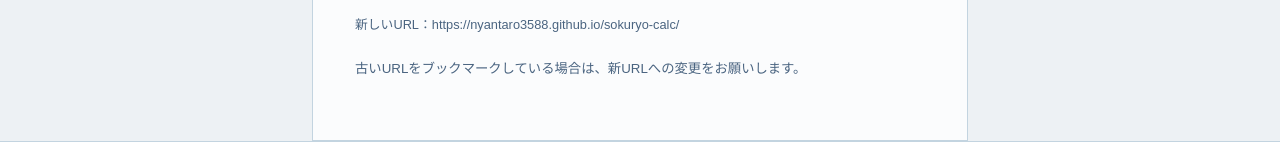
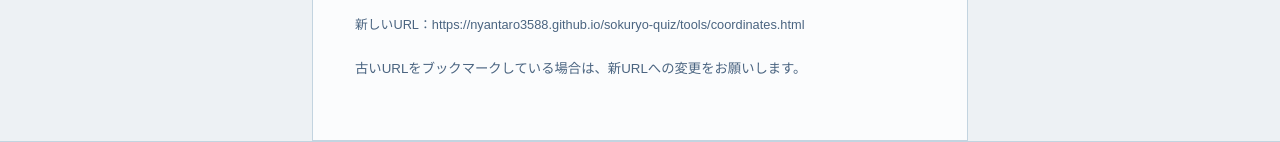
Before and after one commit to nyantaro3588/sokuryo, a plain HTML site: page t2.html in a window 1280 px wide. Shown: the part 507-649 px from the top of the page. Drawn offline with Linux system fonts and the light colour scheme.

Commit message:
Redirect legacy calculator pointer directly to integrated location

```diff
--- a/t2.html
+++ b/t2.html
@@ -8,7 +8,7 @@
 <meta name="robots" content="noindex,follow">
 <meta property="og:title" content="座標法・方向角の計算ツールは移転しました｜測点ノート">
 <meta property="og:description" content="座標法・方向角の計算ツールは新しいサイトで公開しています。">
-<link rel="canonical" href="https://nyantaro3588.github.io/sokuryo-calc/">
+<link rel="canonical" href="https://nyantaro3588.github.io/sokuryo-quiz/tools/coordinates.html">
 <style>
 :root{--ink:#16324a;--sub:#4a6480;--paper:#edf1f4;--rule:#c3d4e0;--white:#fbfcfd;--gold:#c8952a;--red:#b4372f}
 *{box-sizing:border-box}
@@ -49,8 +49,8 @@ a:focus-visible{outline:3px solid var(--red);outline-offset:3px}
 <h1>座標法・方向角の計算ツールは<br>新しい場所へ移転しました。</h1>
 <p>座標法による面積計算と、2点間の方向角・距離の逆算を行える無料ツールです。</p>
 <p>こちらの教材は、今後の機能追加と管理のため、専用サイトで公開することになりました。引き続き<strong>無料・登録不要</strong>でご利用いただけます。</p>
-<a class="button" href="https://nyantaro3588.github.io/sokuryo-calc/">新しい計算ツールを開く →</a>
-<p class="url">新しいURL：https://nyantaro3588.github.io/sokuryo-calc/</p>
+<a class="button" href="https://nyantaro3588.github.io/sokuryo-quiz/tools/coordinates.html">新しい計算ツールを開く →</a>
+<p class="url">新しいURL：https://nyantaro3588.github.io/sokuryo-quiz/tools/coordinates.html</p>
 <p><small>古いURLをブックマークしている場合は、新URLへの変更をお願いします。</small></p>
 </article>
 </main>
```
